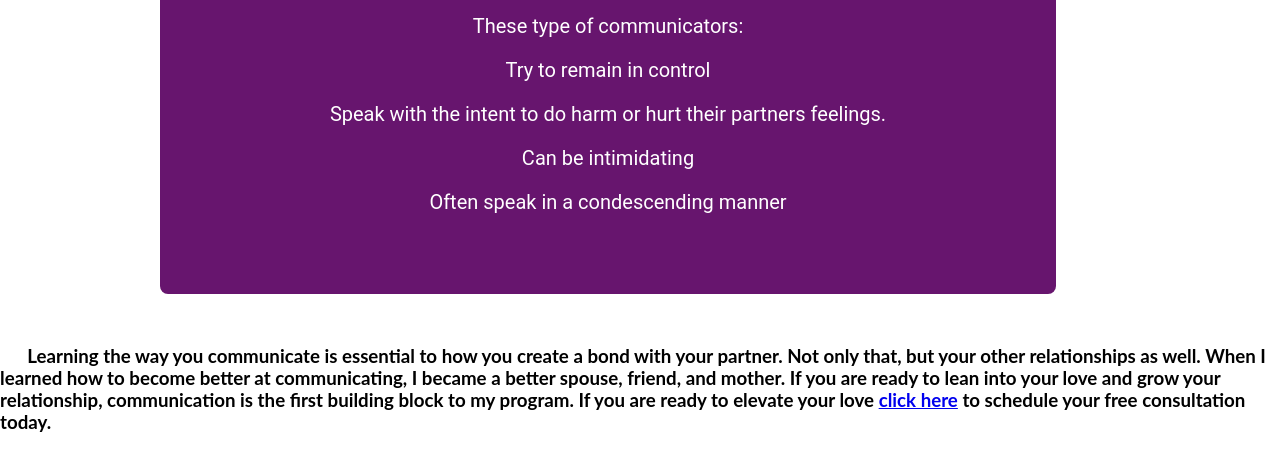
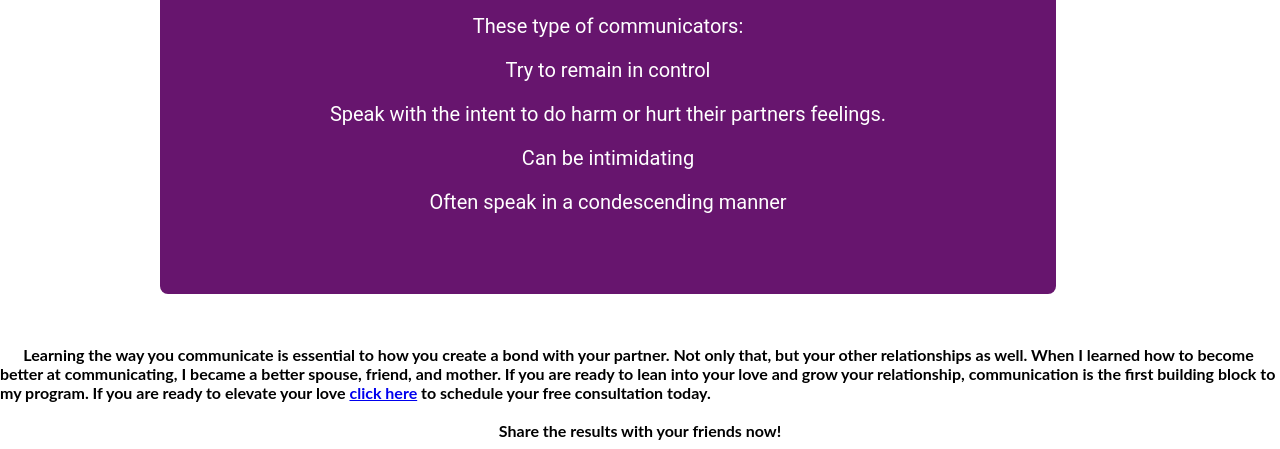
Before and after one commit to KeerthanaAnandan/communication-quiz, a plain HTML site: page end.html in a window 1280 px wide. Shown: the part 294-743 px from the top of the page. Drawn offline with Linux system fonts and the light colour scheme.

Commit message:
text updated

```diff
--- a/end.html
+++ b/end.html
@@ -58,10 +58,10 @@
       </div>
 
       <br />
-      <h3>
-        &nbsp; &nbsp; &nbsp;  Learning the way you communicate is
-        essential to how you create a bond with your partner. Not only that, but
-        your other relationships as well. When I learned how to become better at
+      <h4>
+        &nbsp; &nbsp; &nbsp; Learning the way you communicate is essential to
+        how you create a bond with your partner. Not only that, but your other
+        relationships as well. When I learned how to become better at
         communicating, I became a better spouse, friend, and mother. If you are
         ready to lean into your love and grow your relationship, communication
         is the first building block to my program. If you are ready to elevate
@@ -73,7 +73,7 @@
           ></span
         >
         to schedule your free consultation today.
-      </h3>
+      </h4>
 
       <br />
       <div>
```
